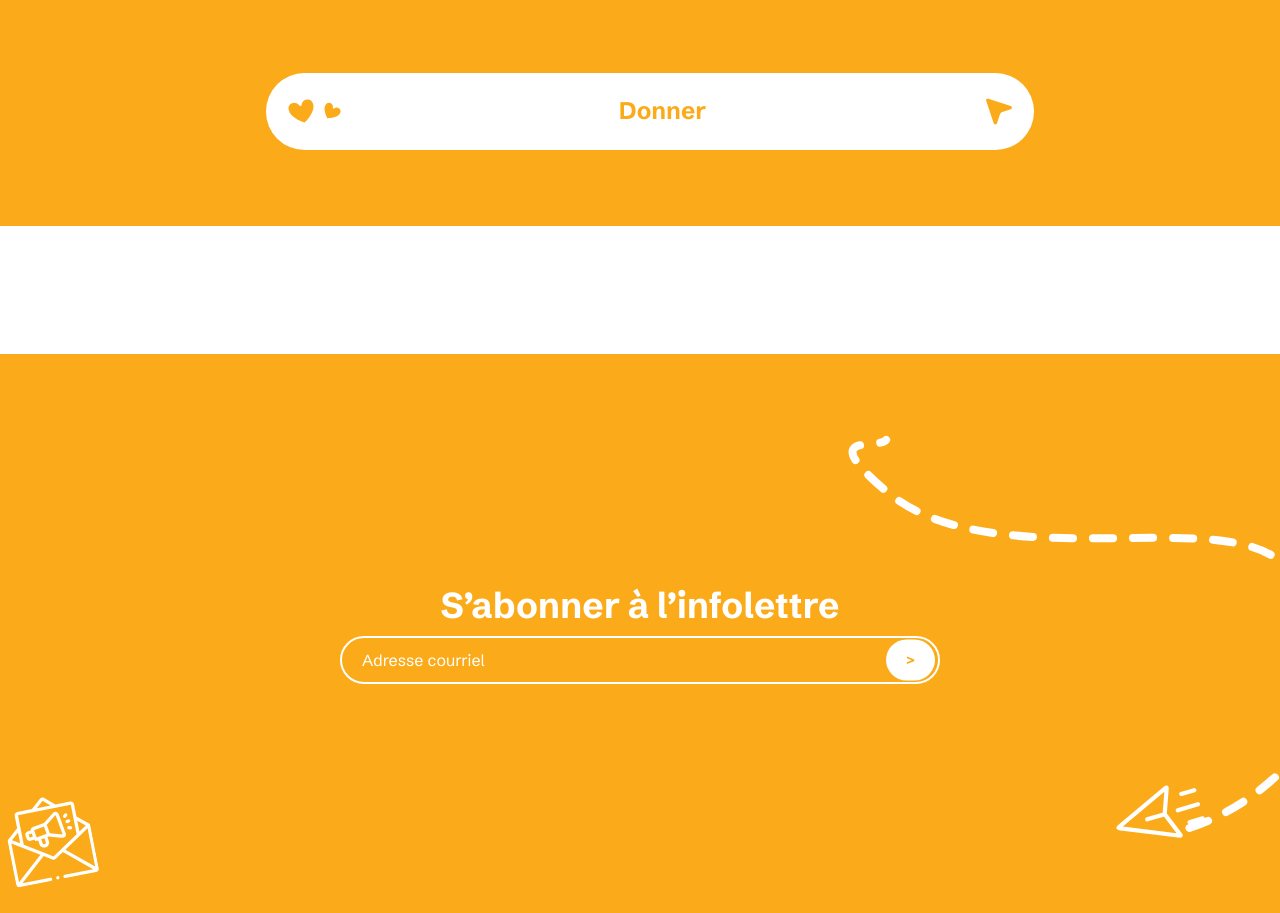
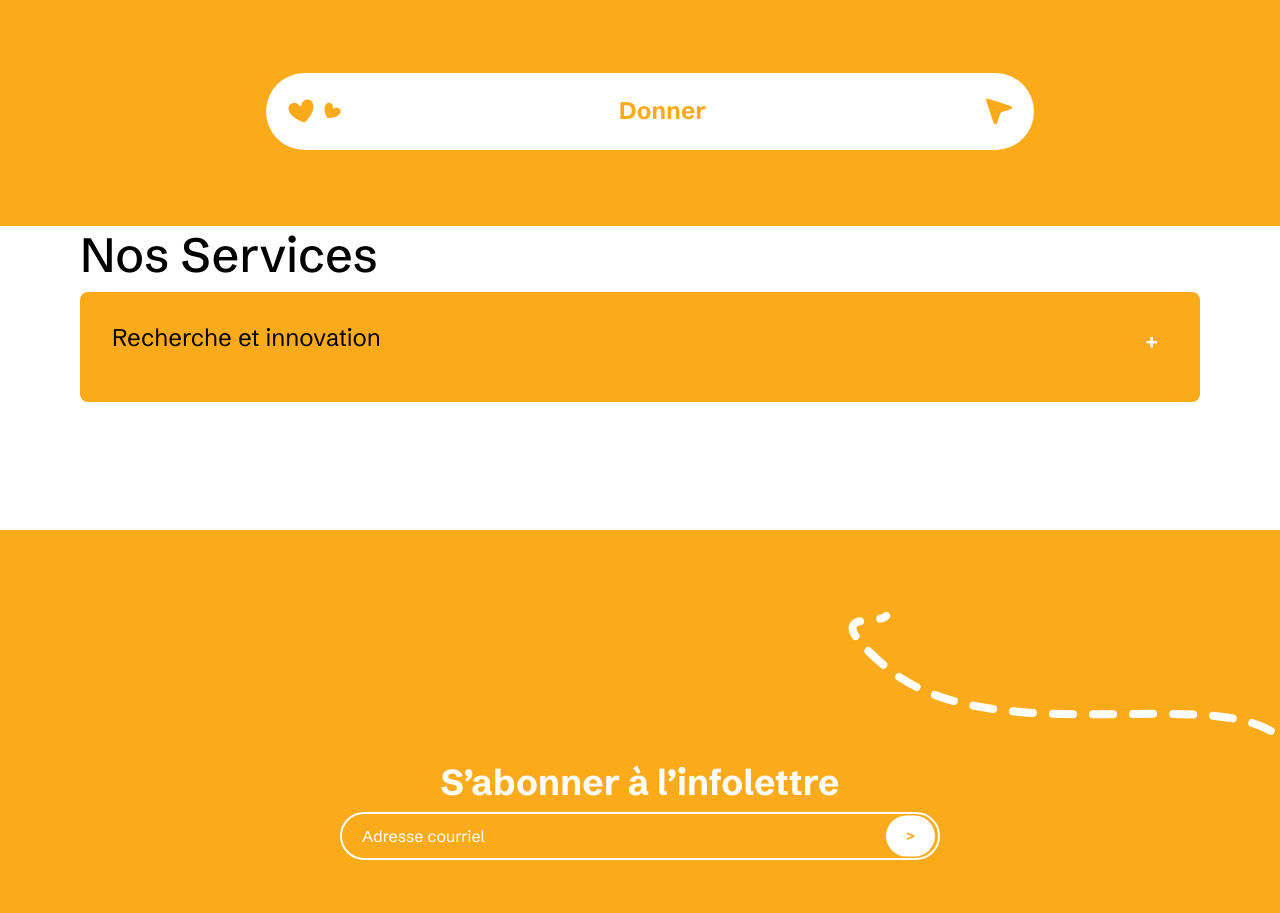
Before and after one commit to MatisLabelle/vivre-en-ville--CSSquirrel, a PHP site: page / in a window 1280 px wide. Shown: the part 988-1901 px from the top of the page. Run offline with PHP 8.4, Linux system fonts and the light colour scheme.

Commit message:
section services
- ajout section services

```diff
--- a/index.html
+++ b/index.html
@@ -198,7 +198,24 @@
         </svg>
       </button>
     </section>
-    <section class="section__services"></section>
+    <!------- SECTION SERVICE ------->
+
+    <section class="section__services">
+      <div class="services__container">
+        <h2 class="services__titre">Nos Services</h2>
+        <section class="services__accordion">
+          <input type="checkbox" class="services__input" id="item-1" />
+          <label class="services" for="item-1"><h3>Recherche et innovation</h3> <span></span></label>
+          <div class="services__content">
+            <article class="services__article"></article>
+            <button class="services__button"></button>
+          </div>
+        </section>
+      </div>
+    </section>
+
+    <section class="section__nouvelles"></section>
+    <section class="section__temoignage"></section>
     <section class="section__nouvelles"></section>
     <section class="section__temoignage"></section>
     <section class="section info-lettre">
--- a/style.css
+++ b/style.css
@@ -1,3 +1,4 @@
+@charset "UTF-8";
 @font-face {
   font-family: "Schibsted Grotesk";
   src: url(../sources/medias/fonts/Schibsted_Grotesk/SchibstedGrotesk-VariableFont_wght.ttf);
@@ -34,6 +35,7 @@ p {
   font-weight: normal;
 }
 
+/****** MARGINS ******/
 /*---------- NAVBAR, BOUNTON DE DON & TOPBAR ----------*/
 a.btn.btn-donner-custom {
   background-color: #fbab1a;
@@ -648,6 +650,104 @@ a {
     display: none;
   }
 }
+input.accordion {
+  -webkit-appearance: none;
+     -moz-appearance: none;
+          appearance: none;
+  left: -100%;
+  position: absolute;
+  top: -100%;
+}
+input.accordion + label {
+  cursor: pointer;
+  font-size: 20px;
+  font-weight: bold;
+  display: flex;
+  justify-content: space-between;
+  align-items: center;
+}
+input.accordion + label span {
+  padding-right: 10px;
+}
+input.accordion + label span::before {
+  color: orange;
+  content: "+";
+}
+input.accordion ~ .services__content {
+  height: 0px;
+  opacity: 0;
+  overflow: hidden;
+  padding: 5px;
+  padding-left: 25px;
+  transition: height 500ms ease, opacity 500ms ease;
+}
+input.accordion:checked + label span::before {
+  content: "×";
+}
+input.accordion:checked ~ article {
+  height: 100%;
+  opacity: 1;
+}
+
+.services section {
+  border-bottom: 1px solid orange;
+  padding-top: 30px;
+  position: relative;
+}
+.services section:first-of-type {
+  padding-top: 0;
+}
+
+.services__container {
+  display: flex;
+  flex-direction: column;
+  margin-left: 5rem;
+  margin-right: 5rem;
+}
+.services__accordion {
+  background-color: #fbab1a;
+  padding: 32px;
+  border-radius: 8px;
+}
+.services__input {
+  -webkit-appearance: none;
+     -moz-appearance: none;
+          appearance: none;
+  left: -100%;
+  position: absolute;
+  top: -100%;
+}
+.services__input + label {
+  cursor: pointer;
+  font-size: 20px;
+  font-weight: bold;
+  display: flex;
+  justify-content: space-between;
+  align-items: center;
+}
+.services__input + label span {
+  padding-right: 10px;
+}
+.services__input + label span::before {
+  color: white;
+  content: "+";
+}
+.services__input ~ .services__content {
+  height: 0px;
+  opacity: 0;
+  overflow: hidden;
+  padding: 5px;
+  padding-left: 25px;
+  transition: height 500ms ease, opacity 500ms ease;
+}
+.services__input:checked + label span::before {
+  content: "×";
+}
+.services__input:checked ~ article {
+  height: 100%;
+  opacity: 1;
+}
+
 html,
 body {
   margin: 0;
--- a/style.scss
+++ b/style.scss
@@ -8,6 +8,7 @@
 @use "partials-scss/info-lettre";
 @use "partials-scss/nouvelles";
 @use "partials-scss/temoignanes";
+@use "partials-scss/services";
 
 
 html,
```
Also changed, not shown: partials-scss/_mixins.scss (+8 -0 lines), partials-scss/_services.scss (added, +134 -0 lines), 1 other file.
